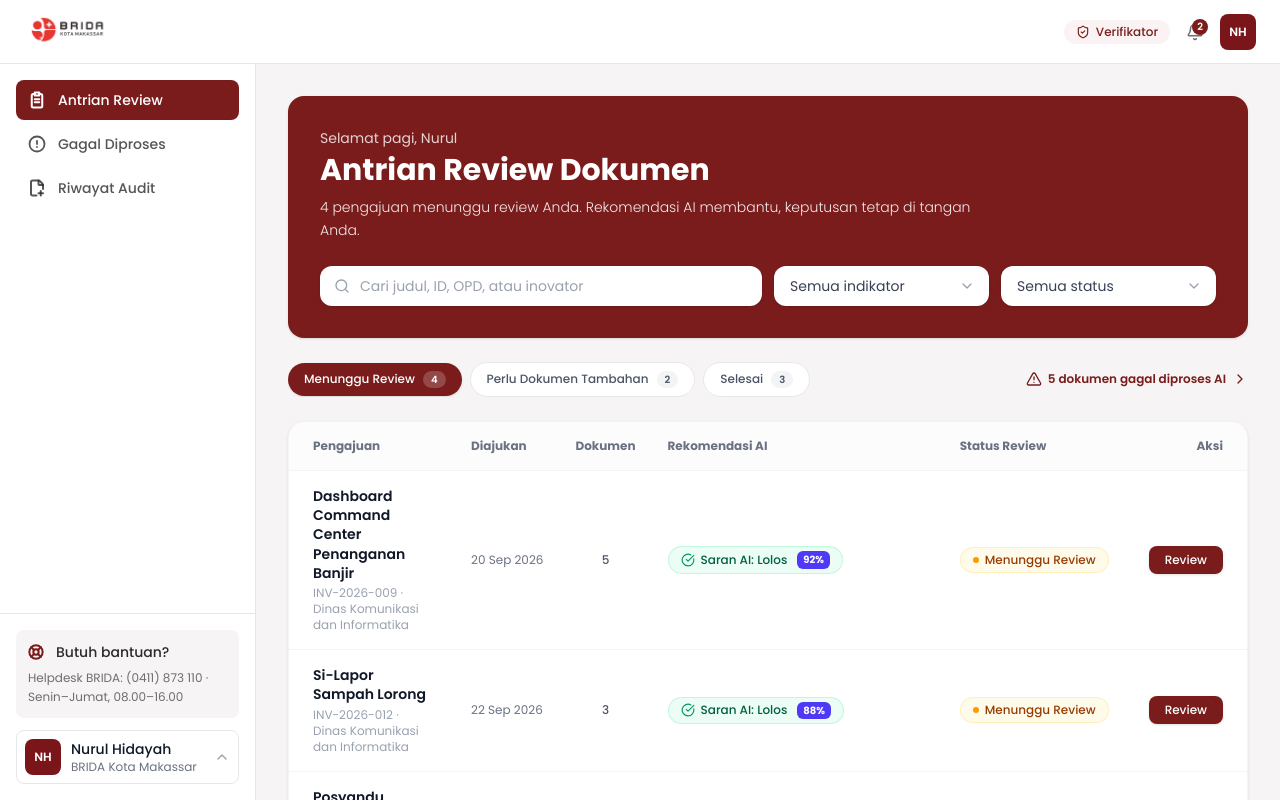
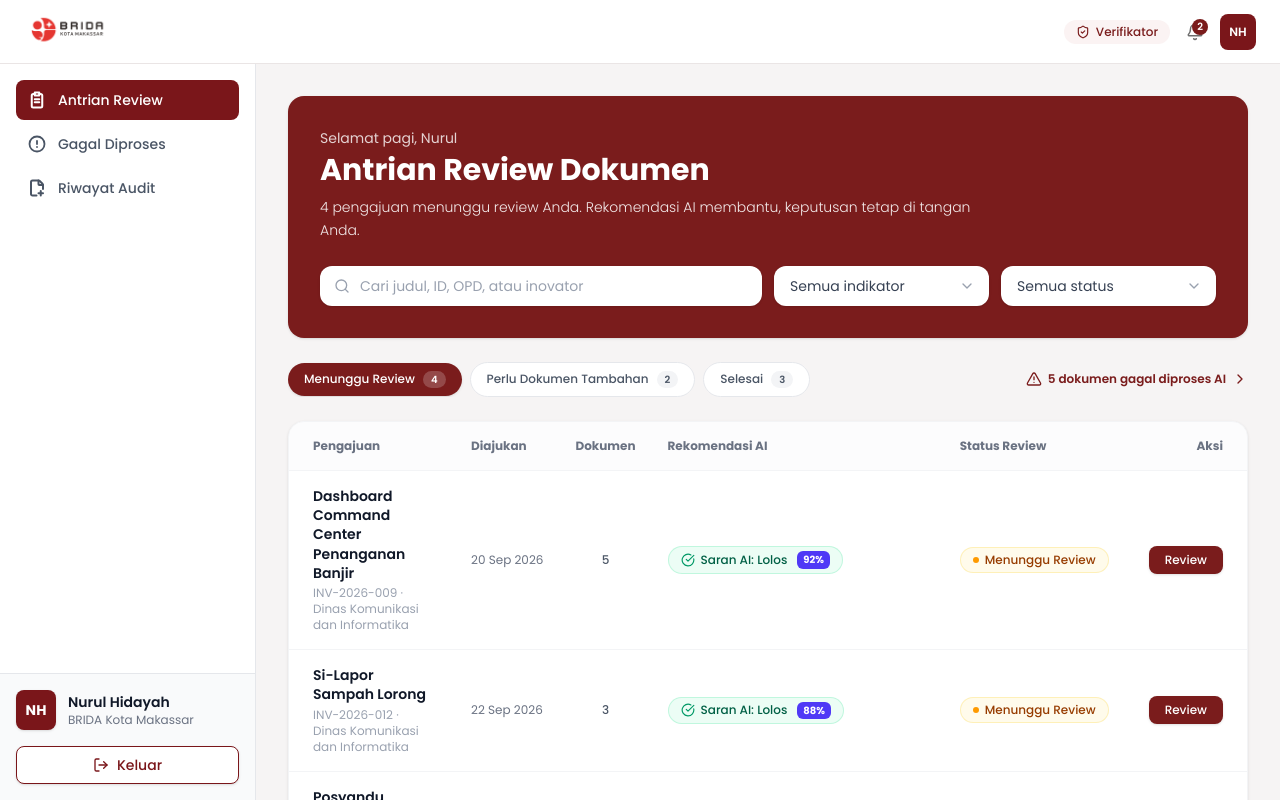
Before and after one commit to Ramadani2610/CapstoneRPL_BRIDA_AIDocument, a React (Vite) app in the folder frontend/: page /login in a window 1280 px wide. Both pictures are taken after typing "name@example.com", "Sample123" into the empty fields and a click on the button "Masuk". Built offline with nearby package versions, Linux system fonts and the light colour scheme.

Commit message:
fix(ui): lock sidebar position and fix layout scrolling

```diff
--- a/frontend/src/layouts/Sidebar.tsx
+++ b/frontend/src/layouts/Sidebar.tsx
@@ -1,6 +1,6 @@
-import { useState, useRef, useEffect, type ComponentType } from 'react'
+import { useState, type ComponentType } from 'react'
 import { NavLink, useNavigate } from 'react-router-dom'
-import { LogOut, ChevronUp } from 'lucide-react'
+import { LogOut } from 'lucide-react'
 import { navForRole } from '../config/navigation'
 import { useRole } from '../lib/role'
 import { DEMO_PROFILE, initials } from '../config/roles'
@@ -12,10 +12,11 @@ import {
   FilterIcon,
   GridIcon,
   HistoryIcon,
-  InfoIcon,
   ShieldCheckIcon,
   UsersIcon,
 } from '../components/icons'
+
+import logoSigap from '../assets/images/logo-sigap.png'
 
 const ICONS: Record<string, ComponentType<{ className?: string }>> = {
   LayoutDashboard: GridIcon,
@@ -27,7 +28,7 @@ const ICONS: Record<string, ComponentType<{ className?: string }>> = {
   ScrollText: FileTextIcon,
   Settings2: FilterIcon,
   ShieldCheck: ShieldCheckIcon,
-  Users: UsersIcon,
+  UsersIcon,
 }
 
 interface SidebarProps {
@@ -41,19 +42,7 @@ export default function Sidebar({ isOpen = false, onClose }: SidebarProps) {
   const items = navForRole(role)
   const profile = DEMO_PROFILE[role] ?? { name: 'Pengguna', unit: 'BRIDA Kota Makassar' }
 
-  const [isProfileMenuOpen, setIsProfileMenuOpen] = useState(false)
-  const profileMenuRef = useRef<HTMLDivElement>(null)
-
-  // Menutup menu keluar jika pengguna mengklik di luar area profil
-  useEffect(() => {
-    function handleClickOutside(event: MouseEvent) {
-      if (profileMenuRef.current && !profileMenuRef.current.contains(event.target as Node)) {
-        setIsProfileMenuOpen(false)
-      }
-    }
-    document.addEventListener('mousedown', handleClickOutside)
-    return () => document.removeEventListener('mousedown', handleClickOutside)
-  }, [])
+  const [showLogoutConfirm, setShowLogoutConfirm] = useState(false)
 
   function handleLogout() {
     setRole('')
@@ -70,15 +59,25 @@ export default function Sidebar({ isOpen = false, onClose }: SidebarProps) {
         />
       )}
 
-      {/* Sidebar Drawer */}
+      {/* Sidebar Drawer / Fixed Sidebar */}
       <aside
-        className={`fixed inset-y-0 left-0 z-40 flex w-64 shrink-0 flex-col justify-between border-r border-line bg-white transition-transform duration-300 ease-in-out lg:static lg:z-0 lg:translate-x-0 ${
+        // PERUBAHAN DISINI: Menggunakan lg:static lg:h-full agar pas di dalam flex container AppLayout
+        className={`fixed inset-y-0 left-0 z-40 flex w-64 shrink-0 flex-col border-r border-gray-200 bg-white transition-transform duration-300 ease-in-out lg:static lg:z-0 lg:h-full lg:translate-x-0 ${
           isOpen ? 'translate-x-0' : '-translate-x-full'
         }`}
       >
-        {/* Navigasi Menu Atas */}
-        <div className="flex flex-col overflow-y-auto">
-          <nav className="flex flex-col gap-1 p-4">
+        {/* Logo BRIDA: Hanya muncul di tampilan mobile */}
+        <div className="flex h-20 shrink-0 items-center justify-center border-b border-gray-200 px-6 lg:hidden">
+          <img
+            src={logoSigap}
+            alt="Logo BRIDA"
+            className="h-10 w-auto object-contain"
+          />
+        </div>
+
+        {/* Navigasi Menu (Tengah - Scrollable jika menu melebihi tinggi layar) */}
+        <div className="flex-1 overflow-y-auto py-4">
+          <nav className="flex flex-col gap-1 px-4">
             {items.map((item) => {
               const Icon = ICONS[item.icon] ?? GridIcon
               return (
@@ -89,7 +88,9 @@ export default function Sidebar({ isOpen = false, onClose }: SidebarProps) {
                   className={({ isActive }) =>
                     [
                       'flex h-10 items-center gap-3 rounded-lg px-3 text-sm font-medium transition',
-                      isActive ? 'bg-brand-600 text-white' : 'text-ink/80 hover:bg-brand-50 hover:text-brand-600',
+                      isActive
+                        ? 'bg-[#7a161a] text-white'
+                        : 'text-gray-600 hover:bg-gray-100 hover:text-[#7a161a]',
                     ].join(' ')
                   }
                 >
@@ -101,64 +102,60 @@ export default function Sidebar({ isOpen = false, onClose }: SidebarProps) {
           </nav>
         </div>
 
-        {/* Bagian Bawah: Bantuan & Kartu Profil */}
-        <div className="p-4 flex flex-col gap-3 border-t border-line">
-          {/* Box Bantuan */}
-          <div className="rounded-lg bg-canvas p-3">
+        {/* Bagian Bawah: Profil & Tombol Keluar */}
+        <div className="shrink-0 border-t border-gray-200 bg-gray-50 p-4">
+          <div className="flex flex-col gap-4">
+            {/* Info Pengguna */}
             <div className="flex items-center gap-3">
-              <InfoIcon className="size-4 shrink-0 text-brand-600" />
-              <p className="text-sm font-medium text-ink">Butuh bantuan?</p>
+              <div className="flex h-10 w-10 shrink-0 items-center justify-center rounded-lg bg-[#7a161a] text-sm font-bold text-white shadow-sm">
+                {initials(profile.name)}
+              </div>
+              <div className="min-w-0 flex-1 leading-tight">
+                <p className="truncate text-sm font-semibold text-gray-900">{profile.name}</p>
+                <p className="truncate text-xs text-gray-500">{profile.unit}</p>
+              </div>
             </div>
-            <p className="mt-1.5 text-xs leading-[1.6] text-muted">
-              Helpdesk BRIDA: (0411) 873 110 ·
-              <br />
-              Senin–Jumat, 08.00–16.00
-            </p>
-          </div>
 
-          {/* Kartu Profil & Dropdown Keluar */}
-          <div className="relative" ref={profileMenuRef}>
-            {/* Pop-up Menu Keluar (Muncul ke Atas) */}
-            {isProfileMenuOpen && (
-              <div className="absolute bottom-full left-0 mb-2 w-full rounded-lg bg-white p-1 shadow-lg ring-1 ring-black/5 z-50">
-                <button
-                  type="button"
-                  onClick={handleLogout}
-                  className="flex w-full items-center gap-2.5 rounded-md px-3 py-2 text-sm text-red-600 hover:bg-red-50 transition-colors cursor-pointer"
-                >
-                  <LogOut size={16} className="text-red-500" />
-                  <span className="font-medium">Keluar</span>
-                </button>
-              </div>
-            )}
-
-            {/* Tombol Profil di Bagian Bawah Sidebar */}
+            {/* Tombol Keluar */}
             <button
               type="button"
-              onClick={() => setIsProfileMenuOpen(!isProfileMenuOpen)}
-              className={`flex w-full items-center justify-between gap-2.5 rounded-lg border border-gray-200 p-2 text-left transition-all hover:bg-gray-50 cursor-pointer ${
-                isProfileMenuOpen ? 'bg-gray-100 border-gray-300' : 'bg-white'
-              }`}
+              onClick={() => setShowLogoutConfirm(true)}
+              className="flex w-full items-center justify-center gap-2 rounded-lg border border-[#7a161a] bg-white px-4 py-2 text-sm font-medium text-[#7a161a] shadow-sm transition-all hover:bg-[#7a161a] hover:text-white cursor-pointer"
             >
-              <div className="flex items-center gap-2.5 min-w-0">
-                <div className="flex h-9 w-9 shrink-0 items-center justify-center rounded-lg bg-[#7a161a] text-xs font-semibold text-white">
-                  {initials(profile.name)}
-                </div>
-                <div className="min-w-0 flex-1 leading-tight">
-                  <p className="truncate text-sm font-medium text-gray-900">{profile.name}</p>
-                  <p className="truncate text-xs text-gray-500">{profile.unit}</p>
-                </div>
-              </div>
-              <ChevronUp
-                size={16}
-                className={`text-gray-400 shrink-0 transition-transform duration-200 ${
-                  isProfileMenuOpen ? 'rotate-180' : ''
-                }`}
-              />
+              <LogOut size={16} />
+              <span>Keluar</span>
             </button>
           </div>
         </div>
       </aside>
+
+      {/* Pop-up Modal Konfirmasi Keluar */}
+      {showLogoutConfirm && (
+        <div className="fixed inset-0 z-50 flex items-center justify-center bg-black/50 p-4">
+          <div className="w-full max-w-sm rounded-xl bg-white p-6 shadow-xl animate-in fade-in zoom-in-95 duration-150">
+            <h3 className="mb-2 text-lg font-bold text-gray-900">Konfirmasi Keluar</h3>
+            <p className="mb-6 text-sm text-gray-600">
+              Apakah Anda yakin ingin keluar dari sesi aplikasi SIGAP Inovasi?
+            </p>
+            <div className="flex items-center justify-end gap-3">
+              <button
+                type="button"
+                onClick={() => setShowLogoutConfirm(false)}
+                className="rounded-lg border border-gray-300 px-4 py-2 text-sm font-medium text-gray-700 transition-colors hover:bg-gray-100 cursor-pointer"
+              >
+                Batal
+              </button>
+              <button
+                type="button"
+                onClick={handleLogout}
+                className="rounded-lg bg-[#7a161a] px-4 py-2 text-sm font-semibold text-white shadow-md transition-colors hover:bg-[#5a1013] cursor-pointer"
+              >
+                Ya, Keluar
+              </button>
+            </div>
+          </div>
+        </div>
+      )}
     </>
   )
 }
```
